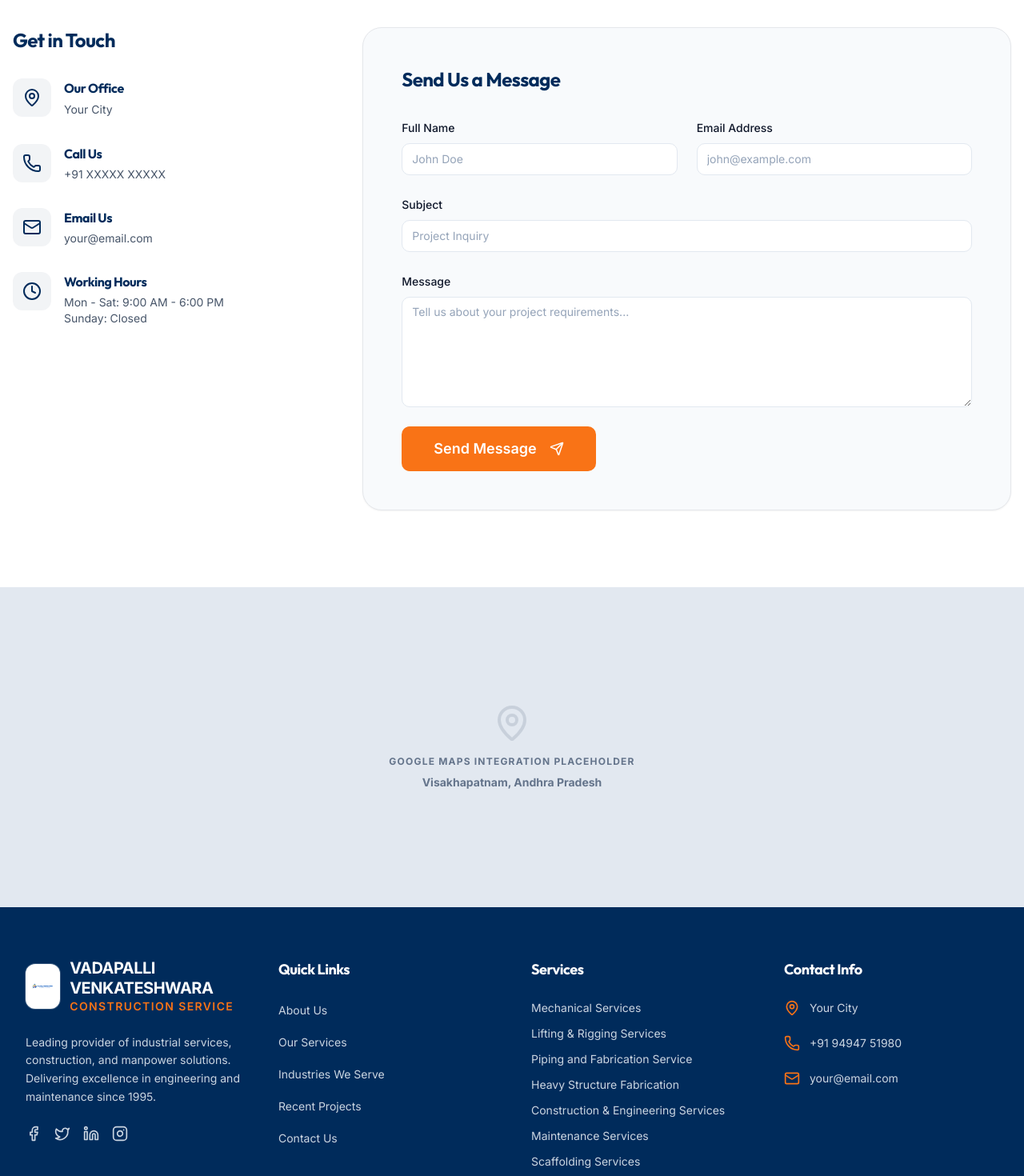
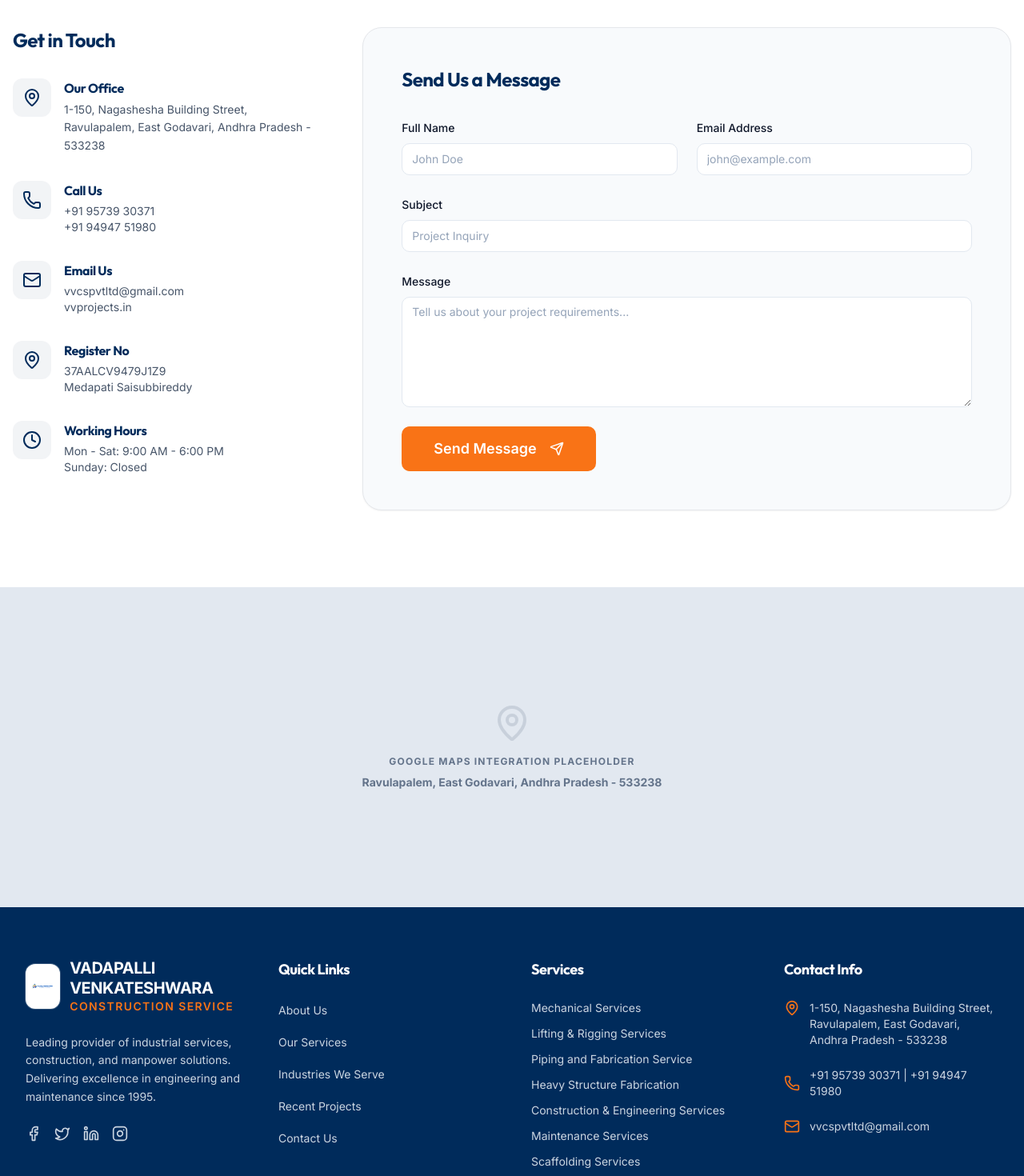
Before and after one commit to vvprojectsin-design/vvproject, a React (Vite) app: page /contact in a window 1280 px wide. Shown: the part 420-1890 px from the top of the page at 80% size. Built offline with nearby package versions, Linux system fonts and the light colour scheme.

Commit message:
chore: update company contact details

```diff
--- a/src/components/layout/Footer.tsx
+++ b/src/components/layout/Footer.tsx
@@ -97,16 +97,16 @@ export default function Footer() {
               <li className="flex items-start gap-3">
                 <MapPin className="text-accent shrink-0" size={20} />
                 <span className="text-sm text-slate-300">
-                  Your City
+                  1-150, Nagashesha Building Street, Ravulapalem, East Godavari, Andhra Pradesh - 533238
                 </span>
               </li>
               <li className="flex items-center gap-3">
                 <Phone className="text-accent shrink-0" size={20} />
-                <span className="text-sm text-slate-300">+91 94947 51980</span>
+                <span className="text-sm text-slate-300">+91 95739 30371 | +91 94947 51980</span>
               </li>
               <li className="flex items-center gap-3">
                 <Mail className="text-accent shrink-0" size={20} />
-                <span className="text-sm text-slate-300">your@email.com</span>
+                <span className="text-sm text-slate-300">vvcspvtltd@gmail.com</span>
               </li>
             </ul>
           </div>
--- a/src/pages/Contact.tsx
+++ b/src/pages/Contact.tsx
@@ -6,6 +6,16 @@ import { Textarea } from "@/components/ui/textarea";
 import { Label } from "@/components/ui/label";
 import * as React from "react";
 import { useState } from "react";
+
+const companyContact = {
+  owner: "Medapati Saisubbireddy",
+  phonePrimary: "+91 95739 30371",
+  phoneSecondary: "+91 94947 51980",
+  email: "vvcspvtltd@gmail.com",
+  website: "vvprojects.in",
+  registerNo: "37AALCV9479J1Z9",
+  address: "1-150, Nagashesha Building Street, Ravulapalem, East Godavari, Andhra Pradesh - 533238",
+};
 
 export default function Contact() {
   const [formState, setFormState] = useState({
@@ -56,7 +66,7 @@ export default function Contact() {
                     <div>
                       <h4 className="font-bold text-primary mb-1">Our Office</h4>
                       <p className="text-slate-600 text-sm leading-relaxed">
-                        Your City
+                        {companyContact.address}
                       </p>
                     </div>
                   </div>
@@ -67,7 +77,8 @@ export default function Contact() {
                     </div>
                     <div>
                       <h4 className="font-bold text-primary mb-1">Call Us</h4>
-                      <p className="text-slate-600 text-sm">+91 XXXXX XXXXX</p>
+                      <p className="text-slate-600 text-sm">{companyContact.phonePrimary}</p>
+                      <p className="text-slate-600 text-sm">{companyContact.phoneSecondary}</p>
                     </div>
                   </div>
 
@@ -77,7 +88,19 @@ export default function Contact() {
                     </div>
                     <div>
                       <h4 className="font-bold text-primary mb-1">Email Us</h4>
-                      <p className="text-slate-600 text-sm">your@email.com</p>
+                      <p className="text-slate-600 text-sm">{companyContact.email}</p>
+                      <p className="text-slate-600 text-sm">{companyContact.website}</p>
+                    </div>
+                  </div>
+
+                  <div className="flex items-start gap-4">
+                    <div className="w-12 h-12 rounded-xl bg-primary/5 text-primary flex items-center justify-center shrink-0">
+                      <MapPin size={24} />
+                    </div>
+                    <div>
+                      <h4 className="font-bold text-primary mb-1">Register No</h4>
+                      <p className="text-slate-600 text-sm">{companyContact.registerNo}</p>
+                      <p className="text-slate-600 text-sm">{companyContact.owner}</p>
                     </div>
                   </div>
 
@@ -164,7 +187,7 @@ export default function Contact() {
           <div className="text-center">
             <MapPin size={48} className="mx-auto mb-4 opacity-20" />
             <p className="uppercase tracking-widest text-xs">Google Maps Integration Placeholder</p>
-            <p className="text-sm mt-2">Visakhapatnam, Andhra Pradesh</p>
+            <p className="text-sm mt-2">Ravulapalem, East Godavari, Andhra Pradesh - 533238</p>
           </div>
         </div>
       </section>
```
